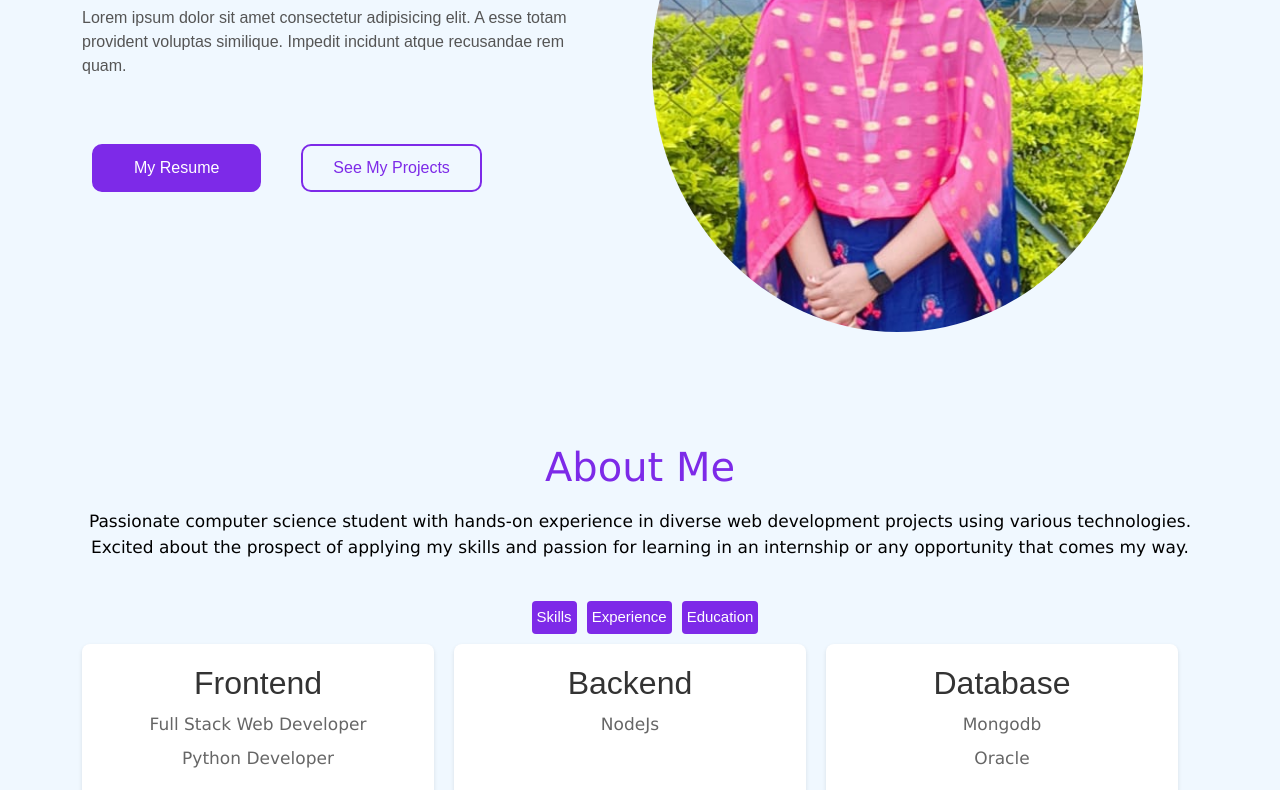
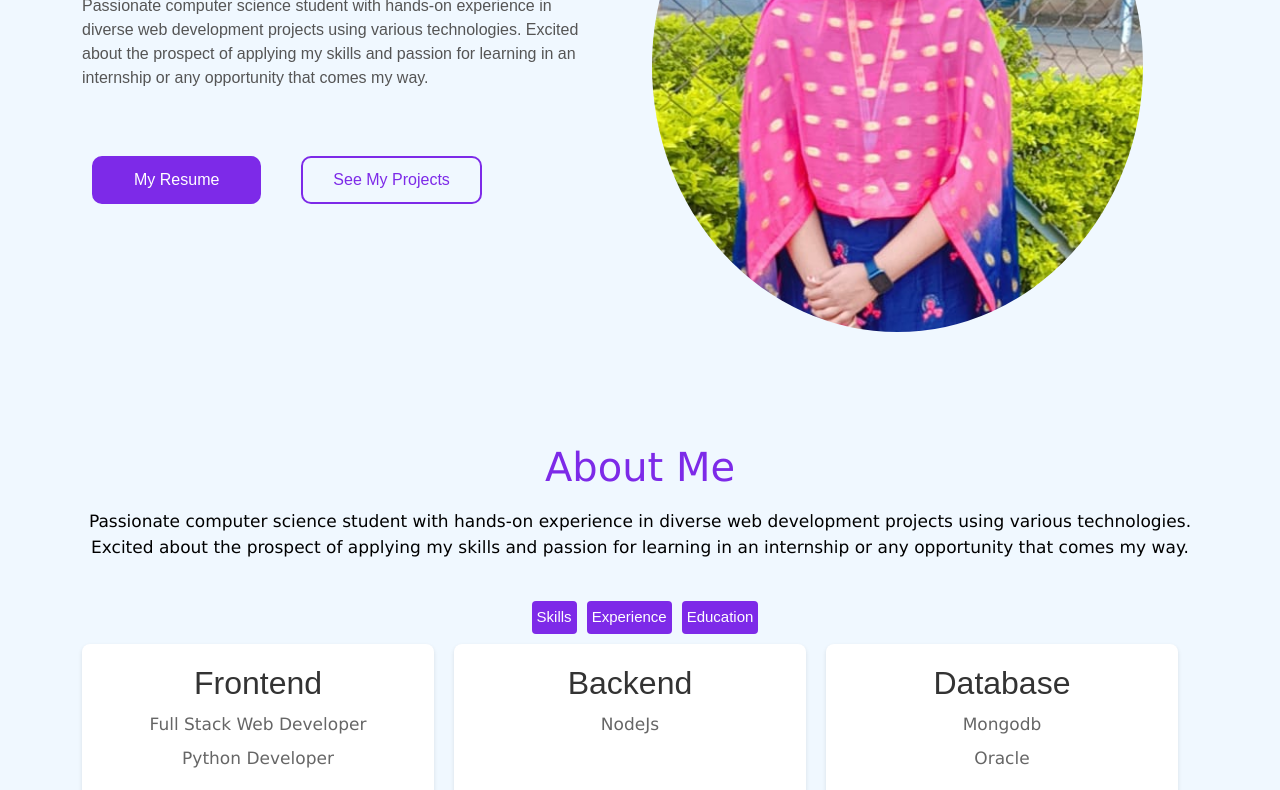
Before and after one commit to Chinnam-JanakiDevi/portfolio, a plain HTML site: page index.html in a window 1280 px wide. Shown: the part 297-1087 px from the top of the page. Drawn offline with nearby package versions, Linux system fonts and the light colour scheme.

Commit message:
portfolio

```diff
--- a/index.html
+++ b/index.html
@@ -54,9 +54,7 @@
                     <div class="content">
                         <h2>Hi, I'm <span>Janaki Devi</span></h2>
                         <h4>Full Stack Web Developer</h4>
-                        <p>Lorem ipsum dolor sit amet consectetur adipisicing elit. A esse totam provident voluptas
-                            similique.
-                            Impedit incidunt atque recusandae rem quam.</p>
+                        <p>Passionate computer science student with hands-on experience in diverse web development projects using various technologies. Excited about the prospect of applying my skills and passion for learning in an internship or any opportunity that comes my way.</p>
                         <div class="btn-group">
                             <a
                                 href="https://drive.google.com/file/d/1saZn2GyTZVQu8atMt31auchKnhzmousr/view?usp=drive_link">My
```
